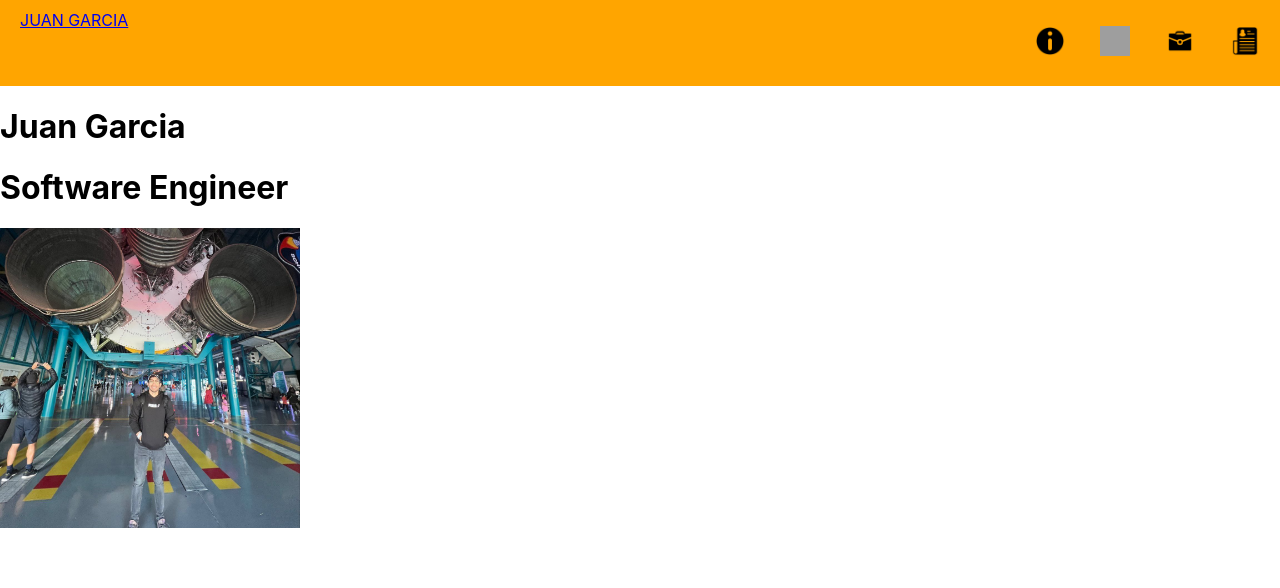
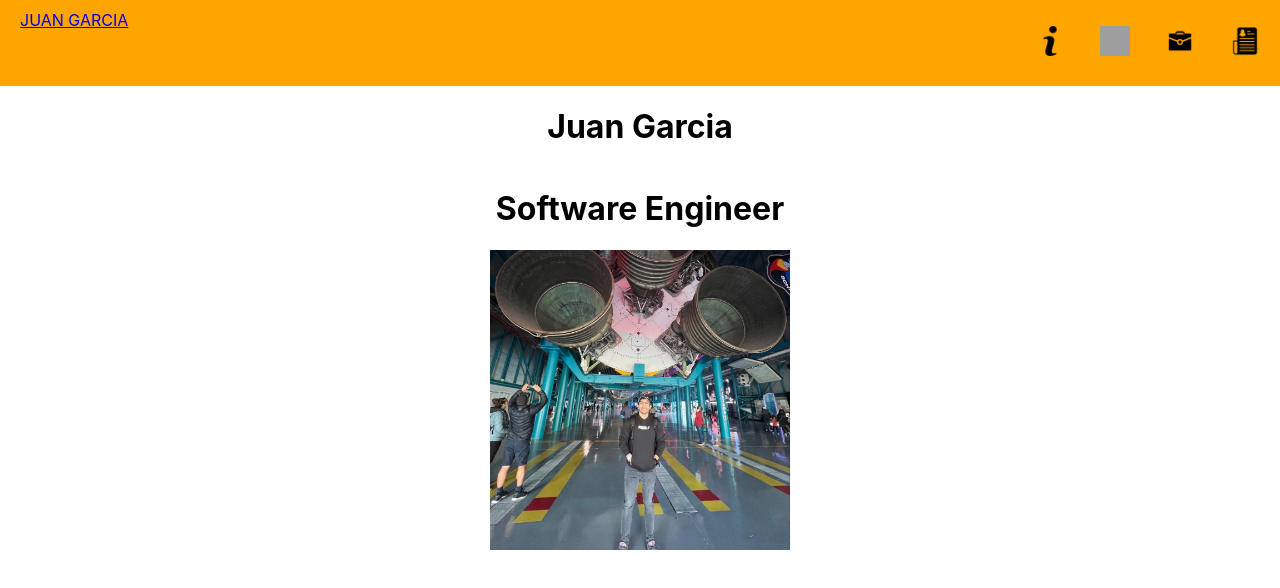
Before and after one commit to juanm98/react-portfolio, a React (Create React App) app: page / in a window 1280 px wide. Shown: the top 588 px of the page. Built offline with nearby package versions, Linux system fonts and the light colour scheme; grey boxes are pictures that could not be loaded.

Commit message:
Align items

```diff
--- a/src/App.css
+++ b/src/App.css
@@ -20,3 +20,10 @@
   width: 30px;
   height: 30px;
 }
+
+#starter-info {
+  display: flex;
+  flex-direction: column;
+  justify-content: space-evenly;
+  align-items: center;
+}
--- a/src/pages/Home.jsx
+++ b/src/pages/Home.jsx
@@ -1,9 +1,11 @@
 function Home() {
   return (
     <>
+    <div id="starter-info">
       <h1>Juan Garcia</h1>
       <h1>Software Engineer</h1>
       <img id="home" src="mypic.jpg" alt="placeholder" />
+      </div>
     </>
   )
 }
```
Also changed, not shown: public/images/About.png.
